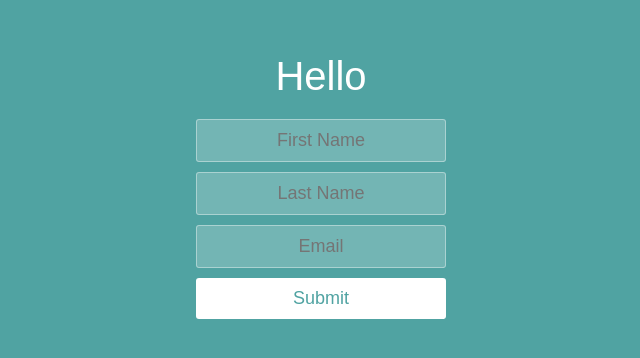
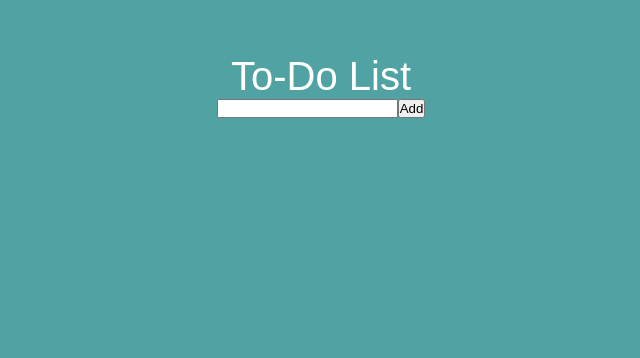
Before and after one commit to kaayush163/React-AngelaYu-Learn, a React (Create React App) app: page / in a window 1280 px wide. Shown: the part 154-512 px from the top of the page, without its empty margins (319-959 px from the left). Built offline with nearby package versions, Linux system fonts and the light colour scheme.

Commit message:
To-Do task adding in list form

```diff
--- a/src/components/App.jsx
+++ b/src/components/App.jsx
@@ -1,56 +1,98 @@
 import React, { useState } from "react";
 
 function App() {
-  const [contact, setContact] = useState({
-    fName: "",
-    lName: "",
-    email: "",
-  });
+  const [inputText, setInputText] = useState("");
+  const [items, setItems] = useState([]);
 
   function handleChange(event) {
-    const { name, value } = event.target;
-    // setContact((prevValue) => ({ ...prevValue, [name]: value }));
-    setContact((prevValue) => {
-      return {
-        ...prevValue,
-        [name]: value,
-        // event.target.name:value can't use event inside set state otherwise warnings will be shown
-      };
+    const newValue = event.target.value;
+    setInputText(newValue);
+  }
+
+  function addItem() {
+    setItems((prevItems) => {
+      return [...prevItems, inputText];
     });
+    setInputText("");
   }
 
   return (
     <div className="container">
-      <h1>
-        Hello {contact.fName} {contact.lName}
-      </h1>
-      <p>{contact.email}</p>
-      <form>
-        <input
-          onChange={handleChange}
-          name="fName"
-          value={contact.fName}
-          placeholder="First Name"
-        />
-        <input
-          onChange={handleChange}
-          name="lName"
-          value={contact.lName}
-          placeholder="Last Name"
-        />
-        <input
-          onChange={handleChange}
-          name="email"
-          value={contact.email}
-          placeholder="Email"
-        />
-        <button>Submit</button>
-      </form>
+      <div className="heading">
+        <h1>To-Do List</h1>
+      </div>
+      <div className="form">
+        <input onChange={handleChange} type="text" value={inputText} />
+        <button onClick={addItem}>
+          <span>Add</span>
+        </button>
+      </div>
+      <div>
+        <ul>
+          {items.map((todoItem) => (
+            <li>{todoItem}</li>
+          ))}
+        </ul>
+      </div>
     </div>
   );
 }
 
 export default App;
+
+// import React, { useState } from "react";
+
+// function App() {
+//   const [contact, setContact] = useState({
+//     fName: "",
+//     lName: "",
+//     email: "",
+//   });
+
+//   function handleChange(event) {
+//     const { name, value } = event.target;
+//     // setContact((prevValue) => ({ ...prevValue, [name]: value }));
+//     setContact((prevValue) => {
+//       return {
+//         ...prevValue,
+//         [name]: value,
+//         // event.target.name:value can't use event inside set state otherwise warnings will be shown
+//       };
+//     });
+//   }
+
+//   return (
+//     <div className="container">
+//       <h1>
+//         Hello {contact.fName} {contact.lName}
+//       </h1>
+//       <p>{contact.email}</p>
+//       <form>
+//         <input
+//           onChange={handleChange}
+//           name="fName"
+//           value={contact.fName}
+//           placeholder="First Name"
+//         />
+//         <input
+//           onChange={handleChange}
+//           name="lName"
+//           value={contact.lName}
+//           placeholder="Last Name"
+//         />
+//         <input
+//           onChange={handleChange}
+//           name="email"
+//           value={contact.email}
+//           placeholder="Email"
+//         />
+//         <button>Submit</button>
+//       </form>
+//     </div>
+//   );
+// }
+
+// export default App;
 
 // import React, { useState } from "react";
 
```
